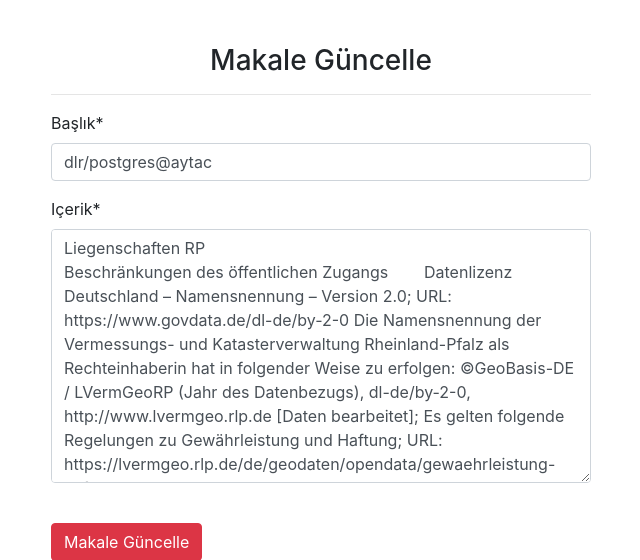
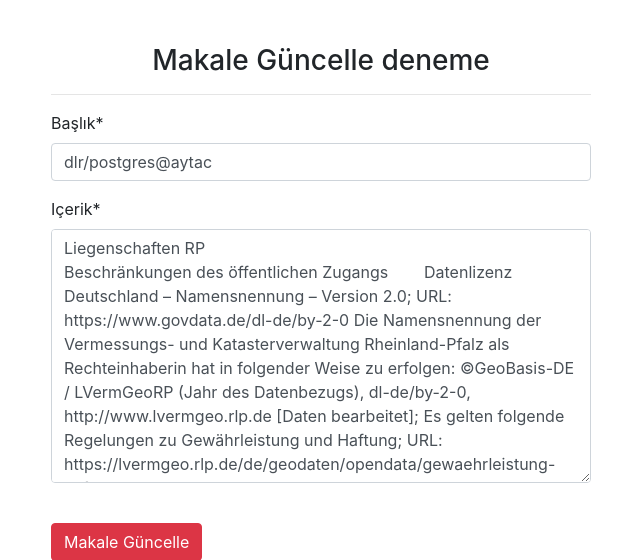
Before and after one commit to InspireGeo/offenlagenDjango, a Django app: page /article/update/9 in a window 1280 px wide. Shown: the part 56-616 px from the top of the page, without its empty margins (319-959 px from the left). Run offline with Django 3.2, Linux system fonts and the light colour scheme; a user stored in the database is signed in; data comes from the database, SQL or seed files in the repository; some libraries are stand-ins or nearby versions.

Commit message:
Update update.html
deneme added

```diff
--- a/templates/update.html
+++ b/templates/update.html
@@ -9,7 +9,7 @@
   <div class="col-md-6 offset-md-3">
 
 
-    <h3 style="text-align: center;">Makale Güncelle</h3>
+    <h3 style="text-align: center;">Makale Güncelle deneme</h3>
 <hr>
 
 <form method="POST">
```
